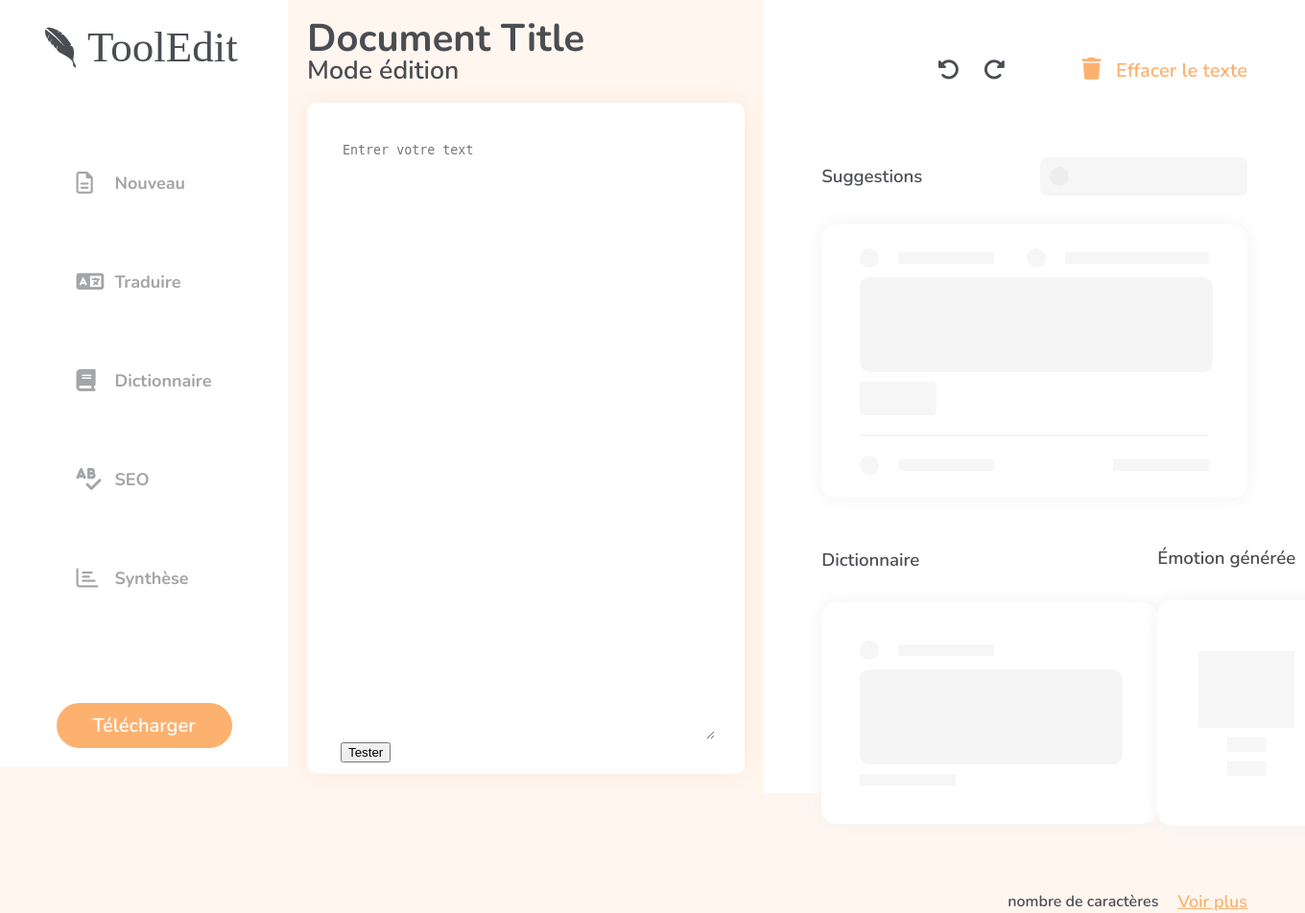
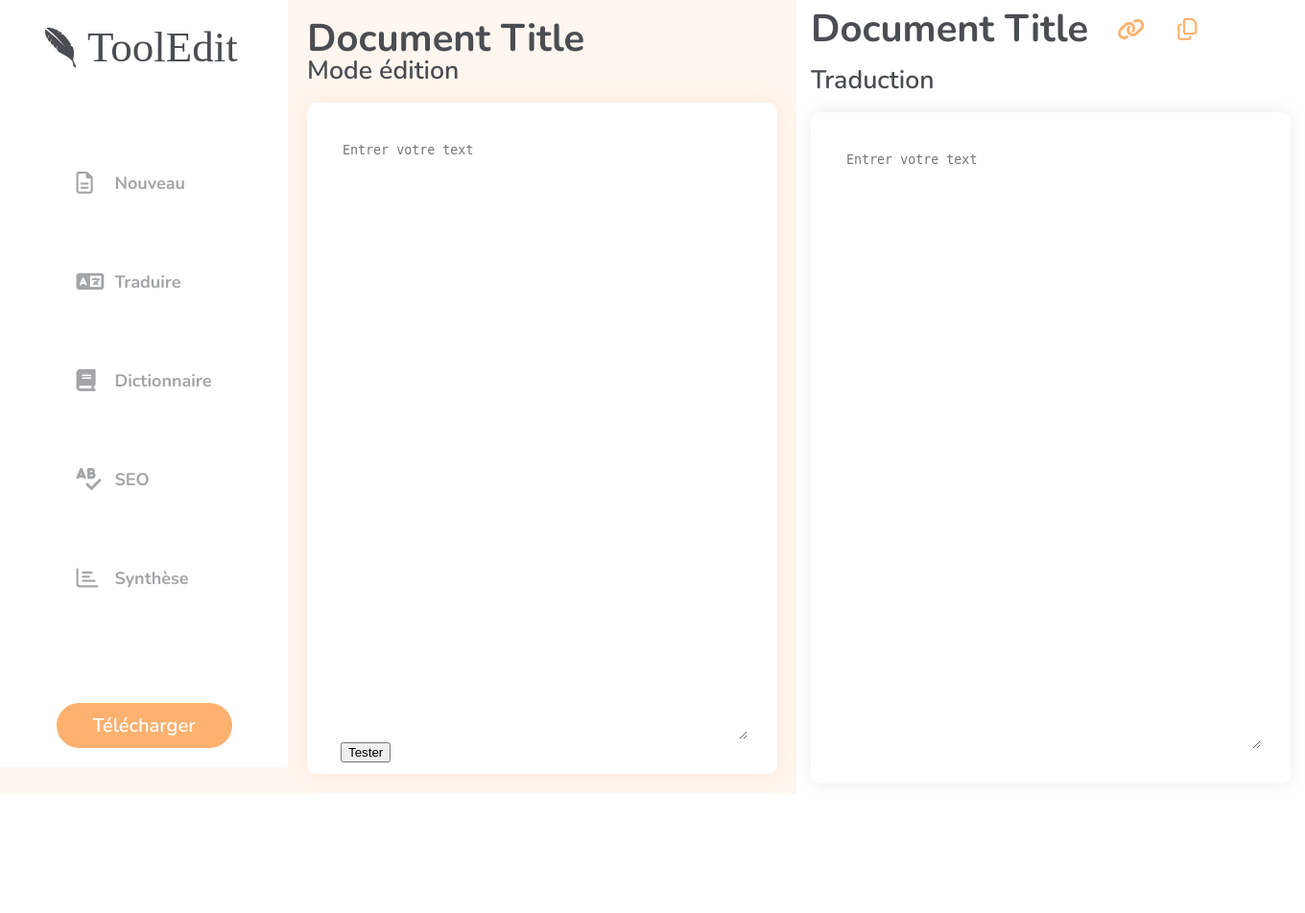
Before and after one commit to lepetitom/ToolEdit, a PHP site: page / in a window 1360 px wide. Shown: the whole page at 96% size. After the commit the page ends 827 px from the top, so only its background shows below. Run offline with PHP 8.4, Linux system fonts and the light colour scheme; some libraries are stand-ins or nearby versions.

Commit message:
Partie traduction done

```diff
--- /dev/null
+++ b/assets/scss/components/_editTranslate.scss
@@ -0,0 +1,44 @@
+.container_page{
+    display: flex;
+    justify-content: center;
+    align-items: center;
+    height: 100%;
+    flex-direction: column;
+    max-width: 500px;
+    margin: auto;
+
+    .left{
+        display: flex;
+        flex-direction: column;
+        width: 100%;
+
+        h2{
+            margin-bottom: 20px;
+        }
+    }
+
+    .page{
+        box-shadow: 0px 0px 20px rgba(103, 107, 113, 0.13)!important;
+    }
+
+    .titre{
+        display: flex;
+        flex-direction: row;
+        width: 100%;
+        align-items: center;
+        margin-bottom: 20px;
+
+
+        div{
+            margin-left: 30px;
+
+            :first-child{
+                margin-right: 30px;
+            }
+
+            i{
+                color: $orangePrincipal;
+            }
+        }
+    }
+}
--- a/assets/scss/style.scss
+++ b/assets/scss/style.scss
@@ -9,6 +9,8 @@
 @import "components/_footer.scss";
 @import "components/_page.scss";
 @import "components/_editCorrecteur.scss";
+@import "components/_editTranslate.scss";
+
 
 
 @import "template/_home.scss";
--- a/compenents/editor.php
+++ b/compenents/editor.php
@@ -10,7 +10,9 @@
     </div>
     <div class="toolsPage">
         <?php
-            include ("compenents/pageEdit_correcteur.php")
+            //include ("compenents/pageEdit_correcteur.php")
+            include ("compenents/pageEdit_translate.php")
+
         ?>
     </div>
 </div>
--- a/compenents/pageEdit_correcteur.php
+++ b/compenents/pageEdit_correcteur.php
@@ -1,3 +1,4 @@
+
 <!-- PARTIE UNDO REDO ET SUPPRIMER -->
 <div class="container">
     <div class="editPart">
@@ -8,7 +9,6 @@
 
         <a class='supprimer' href=""><i class="fas fa-trash"></i> Effacer le texte</a>
     </div>
-
 
 
     <!-- PARTIE SUGGESTION -->
@@ -106,6 +106,4 @@
         <p>nombre de caractères</p>
         <a class="seemore" href="">Voir plus</a>
     </div>
-
-
 </div>
--- /dev/null
+++ b/compenents/pageEdit_translate.php
@@ -0,0 +1,26 @@
+
+<div class="container_page">
+    <div class="left">
+        <div class="titre">
+            <h1>Document Title</h1>
+            <div>
+                <i class="fas fa-link"></i>
+                <i class="far fa-copy"></i>
+            </div>
+        </div>
+
+        <h2>Traduction</h2>
+    </div>
+
+
+
+
+    <div class="page">
+        <div class="content">
+            <form action="" id="testForm">
+                <textarea name="content" placeholder="Entrer votre text" id="textContent"></textarea>
+            </form>
+        </div>
+
+    </div>
+</div>
--- a/style.css
+++ b/style.css
@@ -399,5 +399,34 @@ a:hover {
     margin-right: 20px;
     line-height: 0; }
 
+.container_page {
+  display: flex;
+  justify-content: center;
+  align-items: center;
+  height: 100%;
+  flex-direction: column;
+  max-width: 500px;
+  margin: auto; }
+  .container_page .left {
+    display: flex;
+    flex-direction: column;
+    width: 100%; }
+    .container_page .left h2 {
+      margin-bottom: 20px; }
+  .container_page .page {
+    box-shadow: 0px 0px 20px rgba(103, 107, 113, 0.13) !important; }
+  .container_page .titre {
+    display: flex;
+    flex-direction: row;
+    width: 100%;
+    align-items: center;
+    margin-bottom: 20px; }
+    .container_page .titre div {
+      margin-left: 30px; }
+      .container_page .titre div :first-child {
+        margin-right: 30px; }
+      .container_page .titre div i {
+        color: #FDB16F; }
+
 body {
   display: flex; }
```
